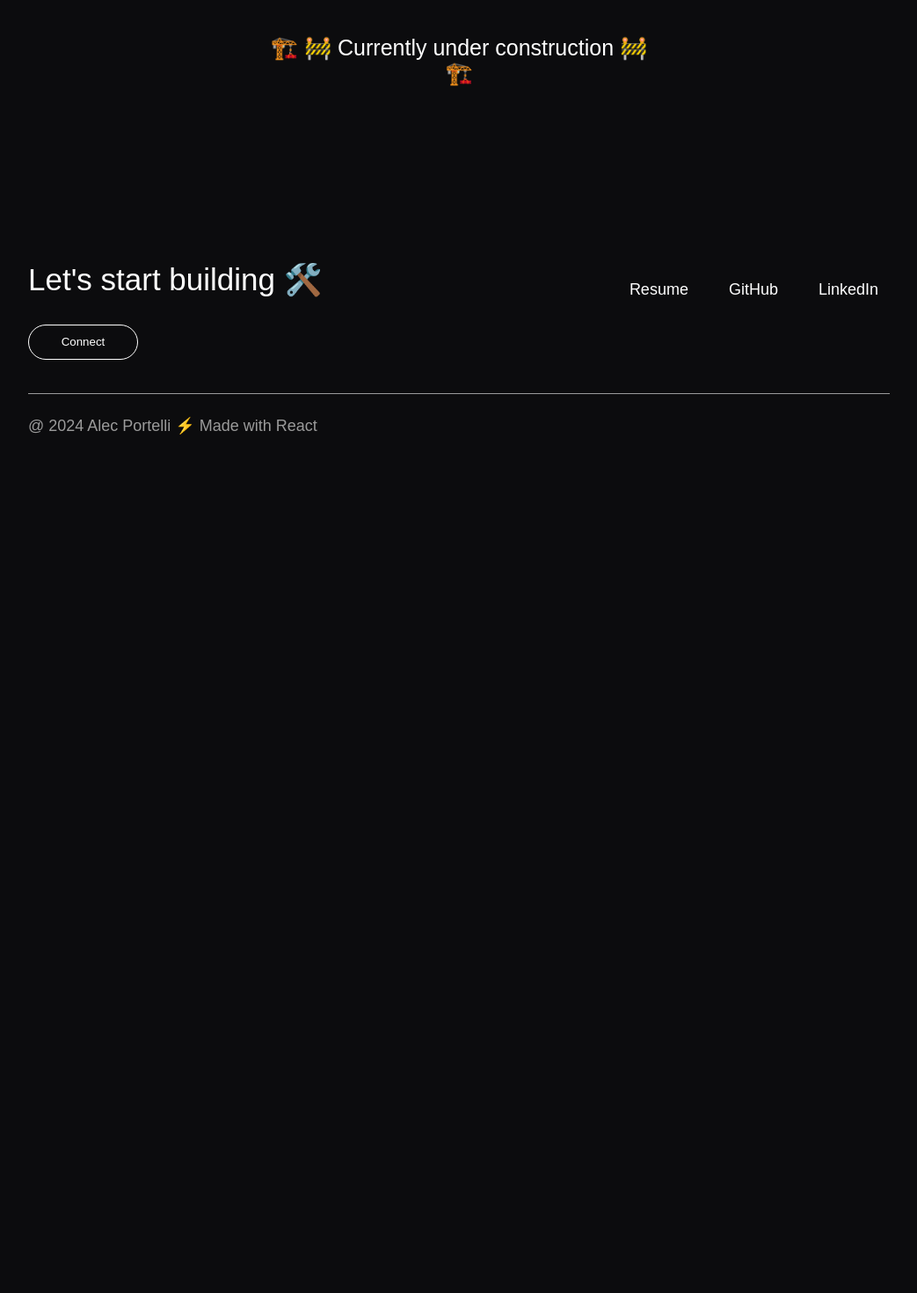
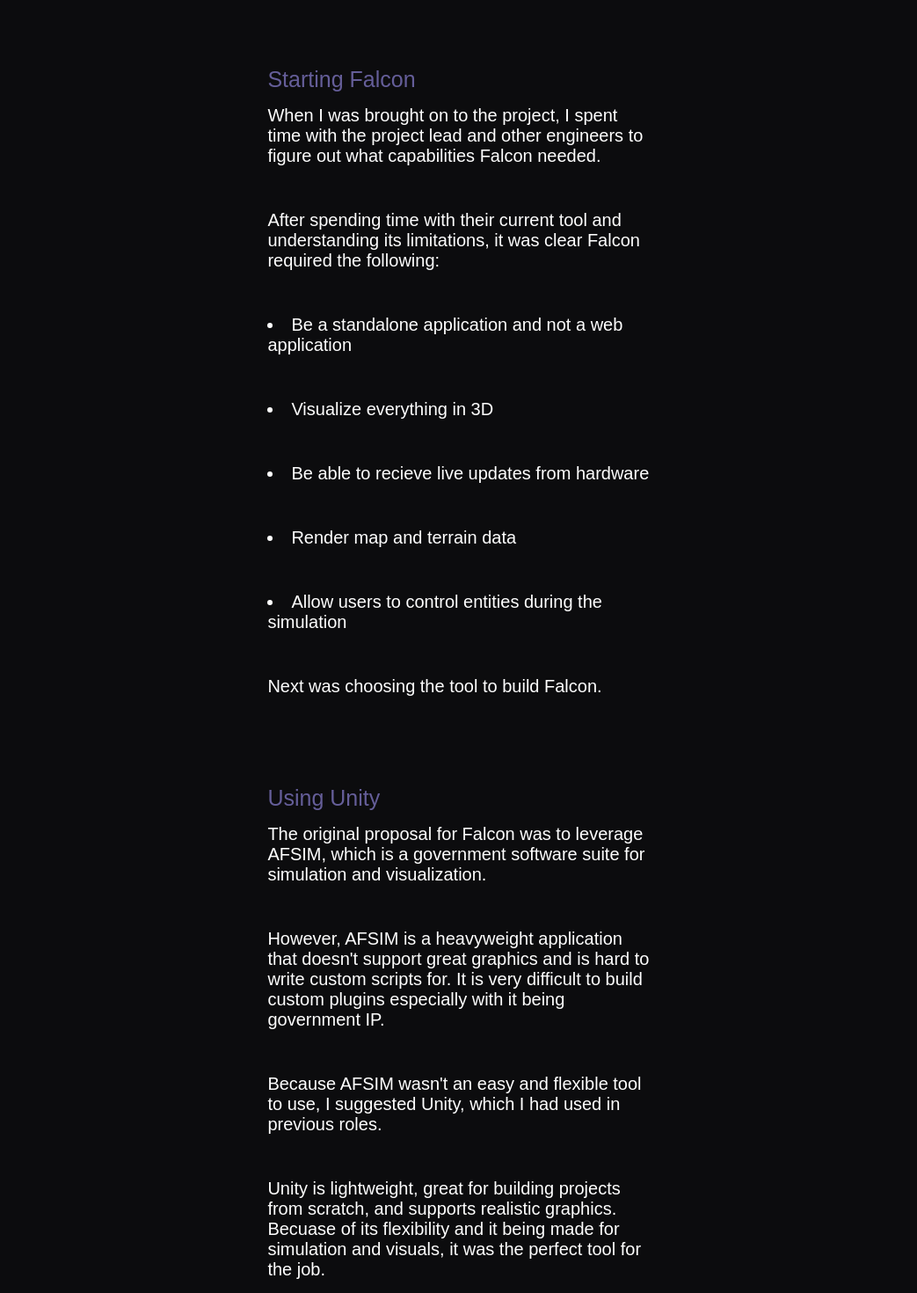
Before and after one commit to alecdportelli/portfolio, a React (Create React App) app in the folder portfolio2024/: page /falcon in a window 1280 px wide. Shown: the part 1320-2790 px from the top of the page at 88% size, without its empty margins (118-1161 px from the left). Before the commit the page ends 1840 px from the top, so only its background shows below. Built offline with nearby package versions, Linux system fonts and the light colour scheme; a web font is replaced by a local one.

Commit message:
Added more to falcon

```diff
--- a/portfolio2024/src/pages/falcon.css
+++ b/portfolio2024/src/pages/falcon.css
@@ -22,3 +22,9 @@
 
     color: #655E99;
 }
+
+.FalArch{
+    margin-left: 25%;
+    margin-right: 25%;
+    padding-bottom: 15px;
+}
--- a/portfolio2024/src/pages/falcon.js
+++ b/portfolio2024/src/pages/falcon.js
@@ -6,6 +6,8 @@
 import Footer from '../components/footer';
 
 import FalHeader from '../SVG/FalHeader.svg'
+import FalArch from '../SVG/FalArch.svg'
+import UnityVD from '../SVG/UnityVennDiagram.svg'
 
 const Falcon = () => {
     return (
@@ -17,7 +19,7 @@
             </div>
 
             <div className='center secondary-title'>
-                A 3D visualization tool for electronic warefare simulations
+                A 3D visualization tool for electronic warfare simulations
             </div>
 
             <br></br>
@@ -47,10 +49,112 @@
             </div>
             <div className='body-par'>
                 I got added to the project as the developer to start building their new 3D capability called
-                Falcon.
+                Falcon, which was my first project at MITRE.
             </div>
+            <br></br>
+            <br></br>
 
 
+            <div className='body-par-title-fal'>
+                Starting Falcon
+            </div>
+            <div className='body-par'>
+                When I was brought on to the project, I spent time with the project lead
+                and other engineers to figure out what capabilities Falcon needed.
+            </div>
+            <div className='body-par'>
+                After spending time with their current tool and understanding its limitations,
+                it was clear Falcon required the following:
+            </div>
+            <div className='body-par'> <li>Be a standalone application and not a web application </li> </div>
+            <div className='body-par'> <li>Visualize everything in 3D</li> </div>
+            <div className='body-par'> <li>Be able to recieve live updates from hardware</li> </div>
+            <div className='body-par'> <li>Render map and terrain data</li> </div>
+            <div className='body-par'> <li>Allow users to control entities during the simulation</li> </div>
+            <div className='body-par'>
+                Next was choosing the tool to build Falcon.
+            </div>
+            <br></br>
+            <br></br>
+
+
+            <div className='body-par-title-fal'>
+                Using Unity
+            </div>
+            <div className='body-par'>
+                The original proposal for Falcon was to leverage AFSIM, which is a government
+                software suite for simulation and visualization.
+            </div>
+            <div className='body-par'>
+                However, AFSIM is a heavyweight application that doesn't support great graphics
+                and is hard to write custom scripts for. It is very difficult to build custom
+                plugins especially with it being government IP.
+            </div>
+            <div className='body-par'>
+                Because AFSIM wasn't an easy and flexible tool to use, I suggested Unity, which
+                I had used in previous roles.
+            </div>
+            <div className='body-par'>
+                Unity is lightweight, great for building projects from scratch, and supports realistic graphics.
+                Becuase of its flexibility and it being made for simulation and visuals, it was the perfect
+                tool for the job.
+            </div>
+            <div className='UnityVD'>
+                <img src={UnityVD} />
+            </div>
+            <div className='body-par'>
+                The next step was to design the system architecture.
+            </div>
+            <br></br>
+            <br></br>
+
+
+            <div className='body-par-title-fal'>
+                System Architecture
+            </div>
+            <div className='body-par'>
+                Falcon was the first piece of software I designed in industry, so I had
+                to rely on the expertise of others.
+            </div>
+            <div className='body-par'>
+                A lot of the software built in the research and development industry is kept modular
+                so it can easily be reused again for something else.
+            </div>
+            <div className='body-par'>
+                Keeping that in mind, the architecture
+                was designed to be composed of loosely coupled modules that can easily be maintained and brought
+                off the shelf for future use.
+            </div>
+            <div className='FalArch'>
+                <img src={FalArch}></img>
+            </div>
+            <div className='body-par'>
+                Unity serves as the main hub which connects to outside servers
+                and data sources.
+            </div>
+            <div className='body-par'>
+                All of the information can be ingested, processed, and rendered at the same time,
+                resulting in a high quality visual.
+            </div>
+            <br></br>
+            <br></br>
+
+
+            <div className='body-par-title-fal'>
+                Recieving Messages From Hardware
+            </div>
+            <div className='body-par'>
+                The project has a very expensive channel emualator that can publish messages
+                during scenario simulation.
+            </div>
+            <div className='body-par'>
+                My first challenge was to build a pipeline from the channel emualator to Unity
+                so that Falcon was able to subscribe to messages.
+            </div>
+            <div className='body-par'>
+                I had very little network engineering experience at the time, but I learned the basics
+                of using TCP sockets and built a connection between the hardware server and Falcon.
+            </div>
             <div className='center secondary-title'>
             🏗️ 🚧 Currently under construction 🚧 🏗️
             </div>
```
Also changed, not shown: portfolio2024/src/SVG/FalArch.svg (added).
